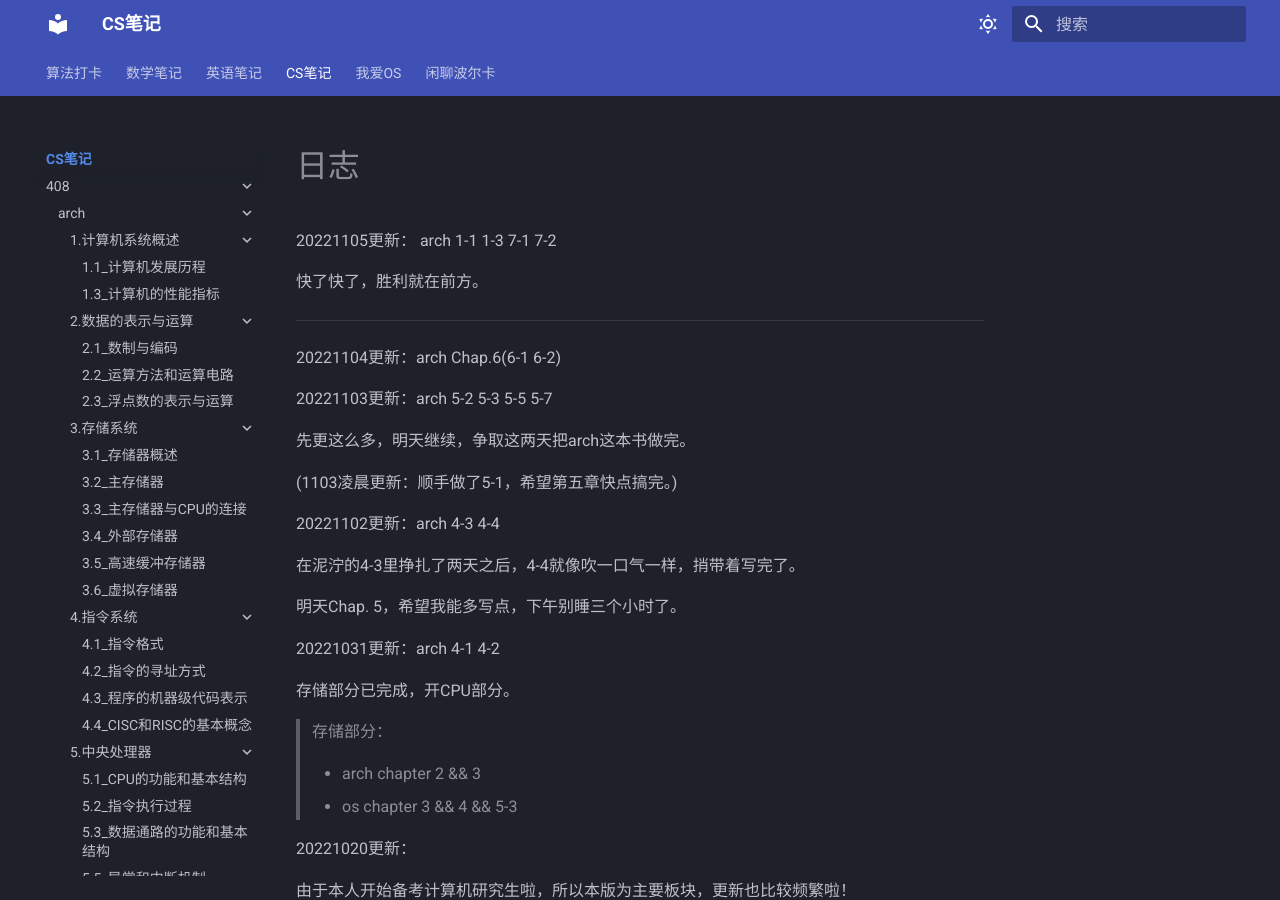
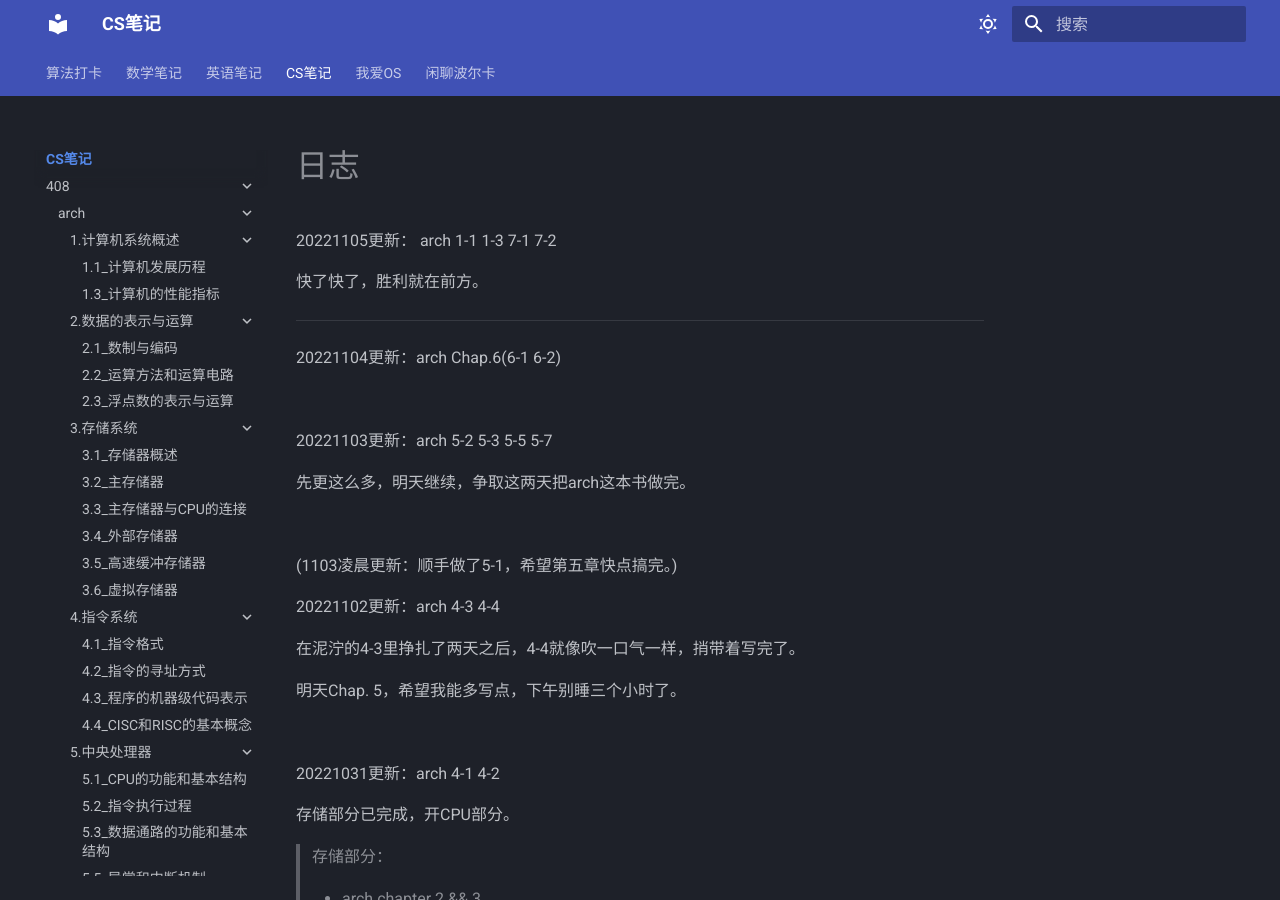
Before and after one commit to Haohahahaha/cs, an MkDocs documentation site: the page built from docs/index.md, in a window 1280 px wide and 900 px high. Built offline with MkDocs 1.6.1 and Material for MkDocs 9.7.7, drawn with Linux system fonts in a browser that asks for light colours.

Commit message:
2022-11-05_19:35:47 update

```diff
--- a/docs/index.md
+++ b/docs/index.md
@@ -6,13 +6,14 @@
 
 20221104更新：arch Chap.6(6-1 6-2)
 
-
+</br>
 
 
 20221103更新：arch 5-2 5-3 5-5 5-7
 
 先更这么多，明天继续，争取这两天把arch这本书做完。
 
+</br>
 
 
 (1103凌晨更新：顺手做了5-1，希望第五章快点搞完。)
@@ -23,7 +24,7 @@
 
 明天Chap. 5，希望我能多写点，下午别睡三个小时了。
 
-
+</br>
 
 20221031更新：arch 4-1 4-2
 
@@ -34,7 +35,7 @@
 > - arch chapter 2 && 3
 > - os chapter 3 && 4 && 5-3
 
-
+</br>
 
 20221020更新：
 
@@ -50,7 +51,7 @@
 
 之后的计划待定。
 
-
+</br>
 
 20220703：
 
```
